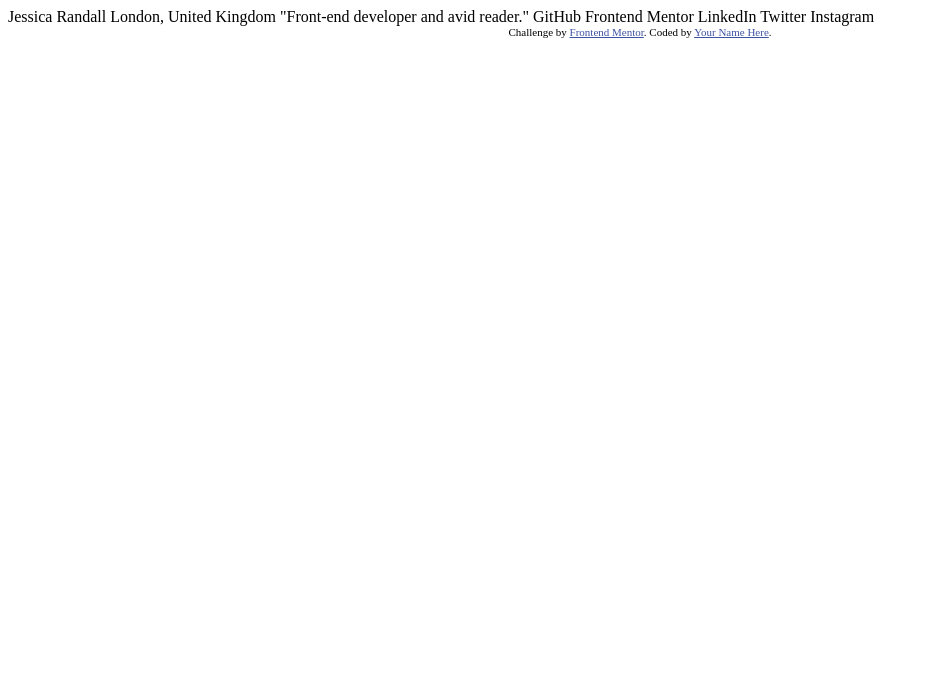
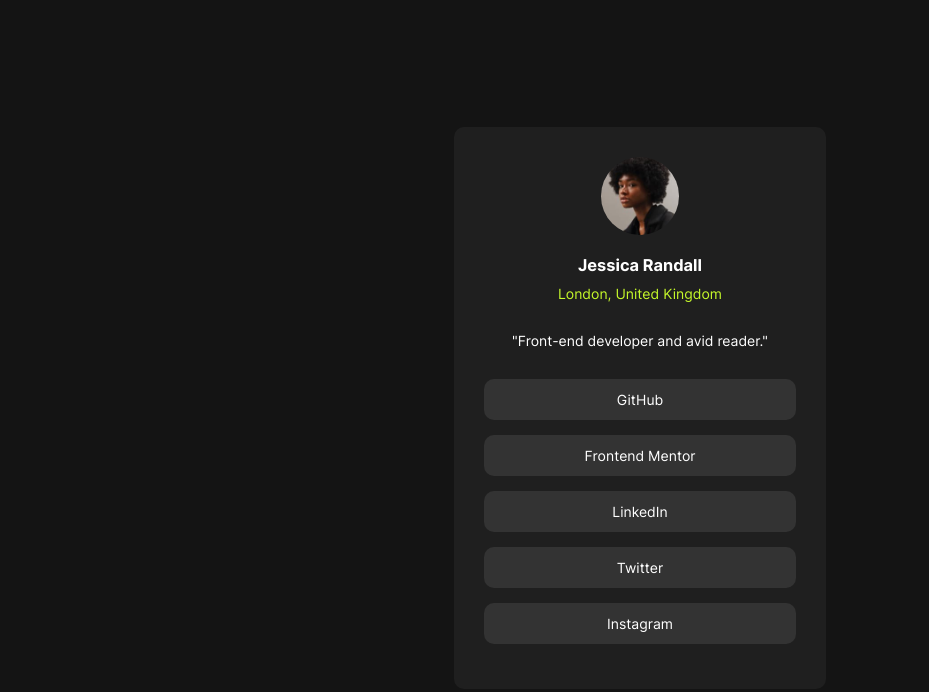
Before and after one commit to jhenniifer/Social-link, a plain HTML site: page index.html in a window 1280 px wide. Shown: the whole page, without its empty margins (0-929 px from the left). Drawn offline with Linux system fonts and the light colour scheme.

Commit message:
second commit

```diff
--- a/index.html
+++ b/index.html
@@ -2,33 +2,33 @@
 <html lang="en">
 <head>
   <meta charset="UTF-8">
-  <meta name="viewport" content="width=device-width, initial-scale=1.0"> <!-- displays site properly based on user's device -->
-
+  <meta name="viewport" content="width=device-width, initial-scale=1.0">
   <link rel="icon" type="image/png" sizes="32x32" href="./assets/images/favicon-32x32.png">
-
+  <link rel="stylesheet" href="style.css">
   <title>Frontend Mentor | Social links profile</title>
 
-  <!-- Feel free to remove these styles or customise in your own stylesheet 👍 -->
   <style>
     .attribution { font-size: 11px; text-align: center; }
     .attribution a { color: hsl(228, 45%, 44%); }
   </style>
 </head>
 <body>
+  <main>
+    <img src="assets/images/avatar-jessica.jpeg" alt="">
+    <div class="into">
+      <h3>Jessica Randall</h3>
+      <span>London, United Kingdom</span>
+    </div>
 
-  Jessica Randall
-  London, United Kingdom
-  "Front-end developer and avid reader."
+    <p class="desc">"Front-end developer and avid reader."</p>
 
-  GitHub
-  Frontend Mentor
-  LinkedIn
-  Twitter
-  Instagram
-
-  <div class="attribution">
-    Challenge by <a href="https://www.frontendmentor.io?ref=challenge" target="_blank">Frontend Mentor</a>.
-    Coded by <a href="#">Your Name Here</a>.
-  </div>
+    <div>
+      <a href="#"> GitHub</a>
+      <a href="#"> Frontend Mentor</a>
+      <a href="#"> LinkedIn</a>
+      <a href="#"> Twitter</a>
+      <a href="#"> Instagram</a>
+    </div>
+  </main>
 </body>
 </html>
--- /dev/null
+++ b/style.css
@@ -0,0 +1,45 @@
+ @font-face {
+    font-family: 'inter';
+    src: url('assets/fonts/Inter-VariableFont_slnt\,wght.ttf');
+  }
+body{
+    font-family: 'inter', sans-serif;
+    display: flex;
+    justify-content: center;
+    align-items: center;
+    height: 100svh;
+    background-color: hsl(0, 0%, 8%);
+    color: white;
+    font-size: 14px;
+}
+main{
+    background-color: hsl(0, 0%, 12%);
+    padding: 30px;
+    text-align: center;
+    border-radius: 10px;
+}
+
+h3{
+    margin-bottom: 10px;
+}
+img{
+    border-radius: 50%;
+    width: 25%;
+}
+span{
+    color: hsl(75, 94%, 57%);
+
+}
+.desc{
+    margin: 30px 0;
+}
+a{
+    background-color:hsl(0, 0%, 20%);
+    color: white;
+    display: block;
+    text-decoration: none;
+    margin-bottom: 15px;
+    text-align: center;
+    border-radius: 10px;
+    padding: 12px 100px;
+}
```
Also changed, not shown: assets/images/Screenshot (6).png (added), 1 other file.
